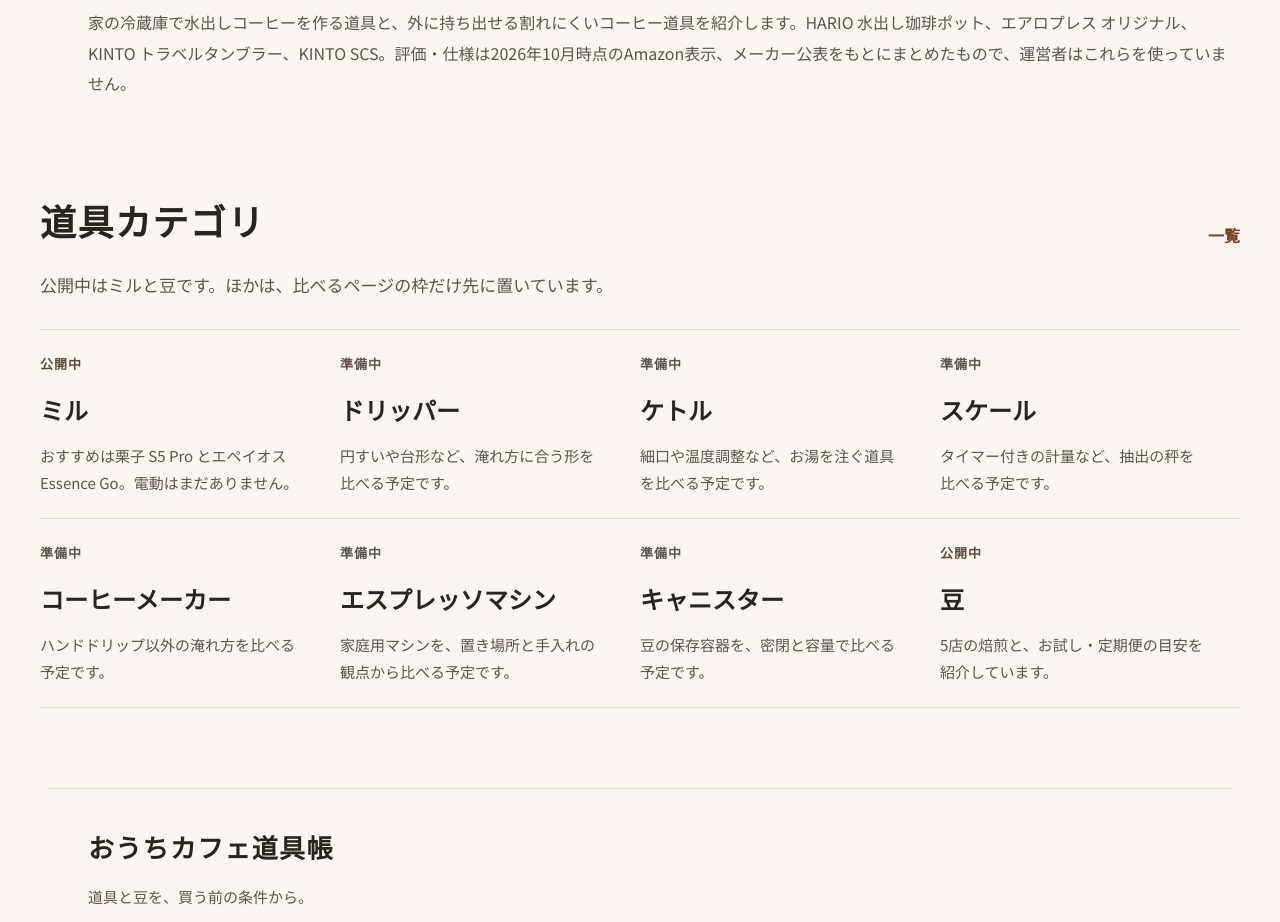
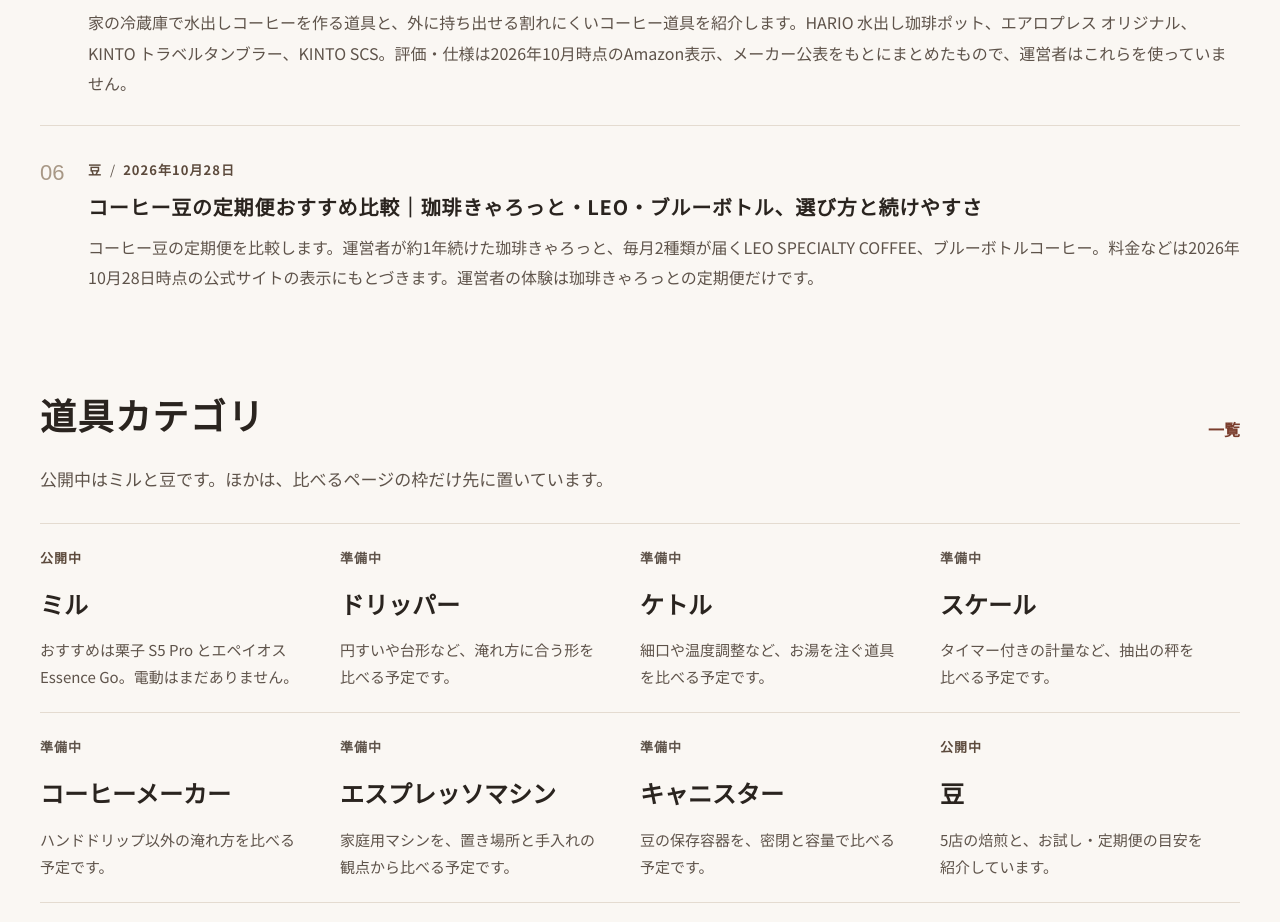
Before and after one commit to hirakiyoshitaka/coffee-mill-compare, a Next.js app: page / in a window 1280 px wide. Shown: the part 4780-5702 px from the top of the page. Built offline with nearby package versions, Linux system fonts and the light colour scheme; no server answers.

Commit message:
feat: トップの読みものに定期便記事を追加
reviewSlugs の末尾に coffee-bean-subscription を足す。豆の記事はこの1本だけなので、道具ガイドのあとに置く。

Co-authored-by: hirakiyoshitaka <hirakiyoshitaka@users.noreply.github.com>

```diff
--- a/src/app/(ja)/page.tsx
+++ b/src/app/(ja)/page.tsx
@@ -18,6 +18,7 @@ const reviewSlugs = [
   "home-latte-espresso-machines",
   "hand-drip-upgrade-gear",
   "cold-brew-outdoor-coffee",
+  "coffee-bean-subscription",
 ] as const;
 
 export default function HomePage() {
```
